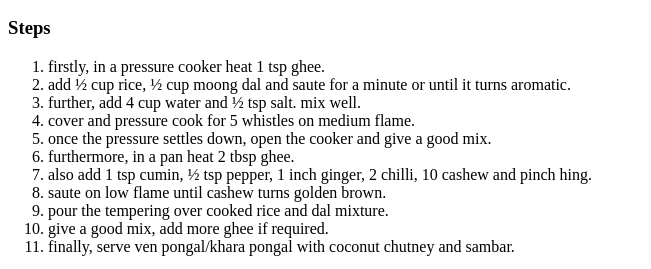
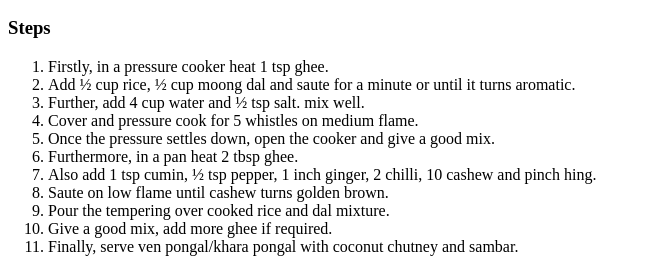
Before and after one commit to shreyaslax/odin-recipes, a plain HTML site: page recipes/pongal.html in a window 1280 px wide. Shown: the part 640-909 px from the top of the page, without its empty margins (0-651 px from the left). Drawn offline with Linux system fonts and the light colour scheme.

Commit message:
Edit pongal.html

```diff
--- a/recipes/pongal.html
+++ b/recipes/pongal.html
@@ -28,17 +28,17 @@
         </ul>
         <h3>Steps</h3>
         <ol>
-            <li>firstly, in a pressure cooker heat 1 tsp ghee.</li>
-            <li>add ½ cup rice, ½ cup moong dal and saute for a minute or until it turns aromatic.</li>
-            <li>further, add 4 cup water and ½ tsp salt. mix well.</li>
-            <li>cover and pressure cook for 5 whistles on medium flame.</li>
-            <li>once the pressure settles down, open the cooker and give a good mix.</li>
-            <li>furthermore, in a pan heat 2 tbsp ghee.</li>
-            <li>also add 1 tsp cumin, ½ tsp pepper, 1 inch ginger, 2 chilli, 10 cashew and pinch hing.</li>
-            <li>saute on low flame until cashew turns golden brown.</li>
-            <li>pour the tempering over cooked rice and dal mixture.</li>
-            <li>give a good mix, add more ghee if required.</li>
-            <li>finally, serve ven pongal/khara pongal with coconut chutney and sambar.</li>
+            <li>Firstly, in a pressure cooker heat 1 tsp ghee.</li>
+            <li>Add ½ cup rice, ½ cup moong dal and saute for a minute or until it turns aromatic.</li>
+            <li>Further, add 4 cup water and ½ tsp salt. mix well.</li>
+            <li>Cover and pressure cook for 5 whistles on medium flame.</li>
+            <li>Once the pressure settles down, open the cooker and give a good mix.</li>
+            <li>Furthermore, in a pan heat 2 tbsp ghee.</li>
+            <li>Also add 1 tsp cumin, ½ tsp pepper, 1 inch ginger, 2 chilli, 10 cashew and pinch hing.</li>
+            <li>Saute on low flame until cashew turns golden brown.</li>
+            <li>Pour the tempering over cooked rice and dal mixture.</li>
+            <li>Give a good mix, add more ghee if required.</li>
+            <li>Finally, serve ven pongal/khara pongal with coconut chutney and sambar.</li>
         </ol>
 
     </body>
```
